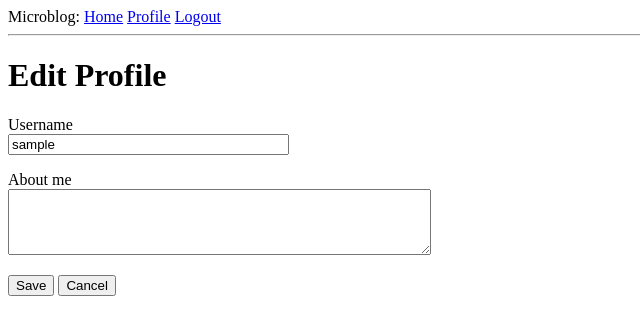
After one commit to notweerdmonk/microblog, a Flask app: page /edit_profile in a window 1280 px wide. The commit adds this page. Shown: the top 335 px of the page, without its empty margins (0-640 px from the left). Run offline with Flask 2, Linux system fonts and the light colour scheme; the visitor is signed in with stand-in values (Sample User, id 1); data comes from the database, SQL or seed files in the repository.

Commit message:
Add last seen status and profile editing functionality

```diff
--- a/app/forms.py
+++ b/app/forms.py
@@ -1,20 +1,28 @@
 from flask_wtf import FlaskForm
-from wtforms import StringField, EmailField, PasswordField, BooleanField, SubmitField
+from wtforms import StringField, EmailField, PasswordField, BooleanField
+from wtforms import SubmitField, TextAreaField
 from wtforms.validators import DataRequired, Email, EqualTo, ValidationError
+from wtforms.validators import Length
 from app.models import User
 
 class LoginForm(FlaskForm):
-    username = StringField('Username', validators=[DataRequired()])
-    password = PasswordField('Password', validators=[DataRequired()])
+    username = StringField(
+            'Username', validators=[DataRequired(), Length(min=0, max=32)])
+    password = PasswordField(
+            'Password', validators=[DataRequired(), Length(min=0, max=32)])
     remember_me = BooleanField('Remember me')
     submit = SubmitField('Sign In')
 
 class RegistrationForm(FlaskForm):
-    username = StringField('Username', validators=[DataRequired()])
-    email = EmailField('Email', validators=[DataRequired(), Email()])
-    password = PasswordField('Password', validators=[DataRequired()])
+    username = StringField(
+            'Username', validators=[DataRequired(), Length(min=0, max=32)])
+    email = EmailField(
+            'Email', validators=[DataRequired(), Email(), Length(min=0, max=32)])
+    password = PasswordField(
+            'Password', validators=[DataRequired(), Length(min=6)])
     password_verify = PasswordField(
-            'Verify Password', validators=[DataRequired(), EqualTo('password')])
+            'Verify Password',
+            validators=[DataRequired(), EqualTo('password'), Length(min=6)])
     submit = SubmitField('Sign Up')
 
     '''
@@ -30,3 +38,10 @@ class RegistrationForm(FlaskForm):
         email = User.query.filter_by(email=email.data).first()
         if email is not None:
             raise ValidationError('Email already registered.')
+
+class EditProfileForm(FlaskForm):
+    username = StringField('Username', validators=[DataRequired(),
+        Length(min=0, max=32)])
+    about_me = TextAreaField('About me', validators=[Length(min=0, max=140)])
+    submit = SubmitField('Save')
+    cancel = SubmitField('Cancel')
--- a/app/models.py
+++ b/app/models.py
@@ -15,6 +15,8 @@ class User(UserMixin, db.Model):
     email = db.Column(db.String(32), index = True, unique = True)
     password_hash = db.Column(db.String(32))
     post = db.relationship('Post', backref='author', lazy='dynamic')
+    about_me = db.Column(db.String(140))
+    last_seen = db.Column(db.DateTime, default=datetime.utcnow())
 
     def __repr__(self):
         return '<User {}, Email {}>'.format(self.username, self.email)
--- a/app/routes.py
+++ b/app/routes.py
@@ -1,9 +1,17 @@
-from flask import render_template, flash, redirect, url_for, get_flashed_messages, request
+from flask import render_template, flash, redirect, url_for
+from flask import get_flashed_messages, request
 from app import app, db
-from app.forms import LoginForm, RegistrationForm
+from app.forms import LoginForm, RegistrationForm, EditProfileForm
 from app.models import User, Post
 from flask_login import login_required, current_user, login_user, logout_user
 from werkzeug.urls import url_parse
+from datetime import datetime
+
+@app.before_request
+def before_request():
+    if current_user.is_authenticated:
+        current_user.last_seen = datetime.utcnow()
+        db.session.commit()
 
 @app.route('/')
 @app.route('/index')
@@ -23,9 +31,8 @@ def login():
         user = User.query.filter_by(username=form.username.data).first()
         print(user)
         if user is None or not user.check_password(form.password.data):
-            print('Invalid username or password')
             flash('Invalid username or password')
-            redirect(url_for('login'))
+            return redirect(url_for('login'))
         login_user(user, remember=form.remember_me.data)
         next_page = request.args.get('next')
         if not next_page or url_parse(next_page).netloc != '':
@@ -61,3 +68,21 @@ def user(username):
     user = User.query.filter_by(username=username).first_or_404()
     posts = Post.query.filter_by(author=user).all()
     return render_template('user.html', user=user, posts=posts)
+
+@app.route('/edit_profile', methods=['GET', 'POST'])
+@login_required
+def edit_profile():
+    form = EditProfileForm()
+    if form.validate_on_submit() and form.submit.data == True:
+        current_user.username = form.username.data
+        current_user.about_me = form.about_me.data
+        db.session.commit()
+        flash('Your changes have been saved.')
+        return redirect(url_for('edit_profile'))
+    elif request.method == 'GET':
+        form.username.data = current_user.username
+        form.about_me.data = current_user.about_me
+    elif form.cancel.data == True:
+        return redirect(url_for('user', username=current_user.username))
+    return render_template('edit_profile.html', title='Edit Profile',
+            form=form)
--- /dev/null
+++ b/app/templates/edit_profile.html
@@ -0,0 +1,25 @@
+{% extends 'base.html' %}
+
+{% block content %}
+<h1>Edit Profile</h1>
+<form action='' method='post'>
+    {{ form.hidden_tag() }}
+    <p>
+    {{ form.username.label }}<br>
+    {{ form.username(size=32) }}
+    {% for error in form.username.errors %}
+    <span style='color: red;'>[{{ error }}]</span>
+    {% endfor %}
+    </p>
+    <p>
+    {{ form.about_me.label }}<br>
+    {{ form.about_me(cols=50, rows=4) }}
+    {% for error in form.about_me.errors %}
+    <span style='color: red;'>[{{ error }}]</span>
+    {% endfor %}
+    </p>
+    <p>
+    <span>{{ form.submit() }}   {{ form.cancel }}</span>
+    </p>
+</form>
+{% endblock %}
```
Also changed, not shown: app/templates/user.html (+7 -0 lines), migrations/versions/7f9a5a6c2e18_.py (added, +30 -0 lines).
